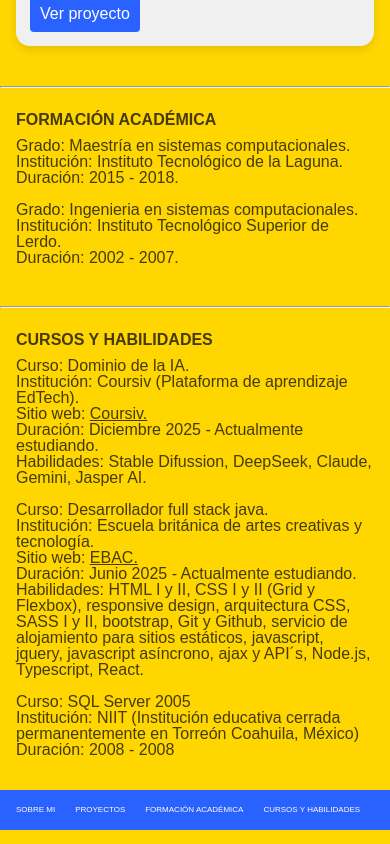
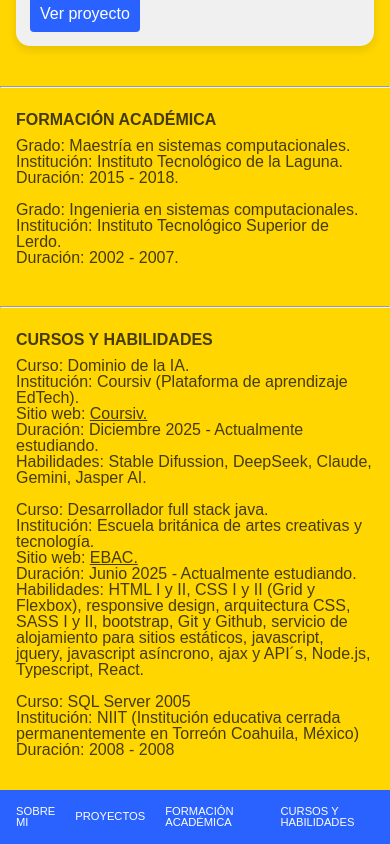
Before and after one commit to arnulfopinedo/curriculum, a React (Create React App) app: page / in a window 390 px wide. Shown: the part 3896-4740 px from the top of the page. Built offline with nearby package versions, Linux system fonts and the light colour scheme.

Commit message:
Actualizando CSS

```diff
--- a/src/css/_layout.scss
+++ b/src/css/_layout.scss
@@ -77,7 +77,7 @@ footer {
             @include link;
 
             @include phones {
-                font-size: 0.5rem;
+                font-size: 0.7rem;
                 font-weight: 100;
             }
         }
--- a/src/css/main.css
+++ b/src/css/main.css
@@ -113,7 +113,7 @@ footer nav a {
 }
 @media screen and (max-width: 40rem) {
   footer nav a {
-    font-size: 0.5rem;
+    font-size: 0.7rem;
     font-weight: 100;
   }
 }
```
